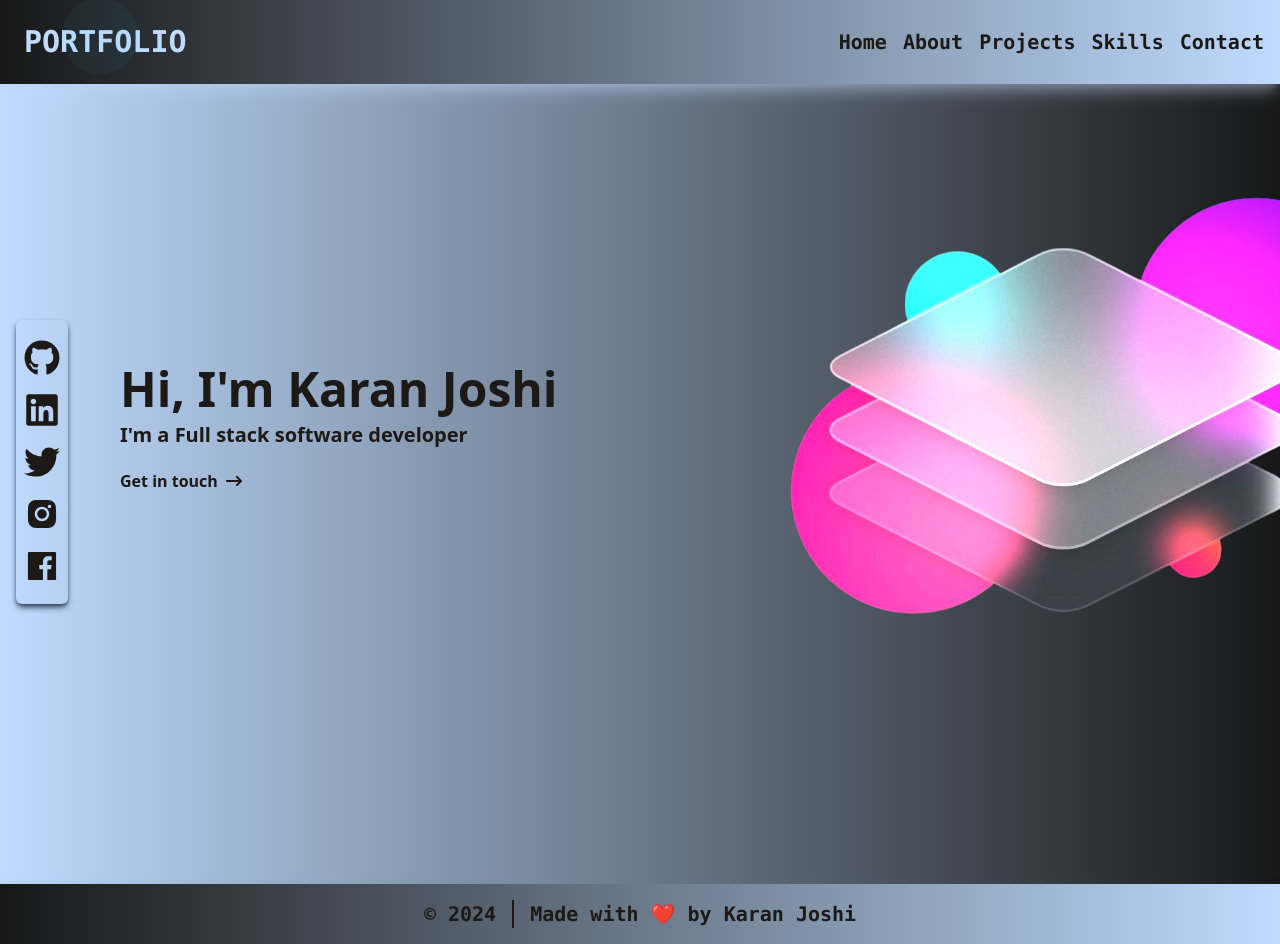
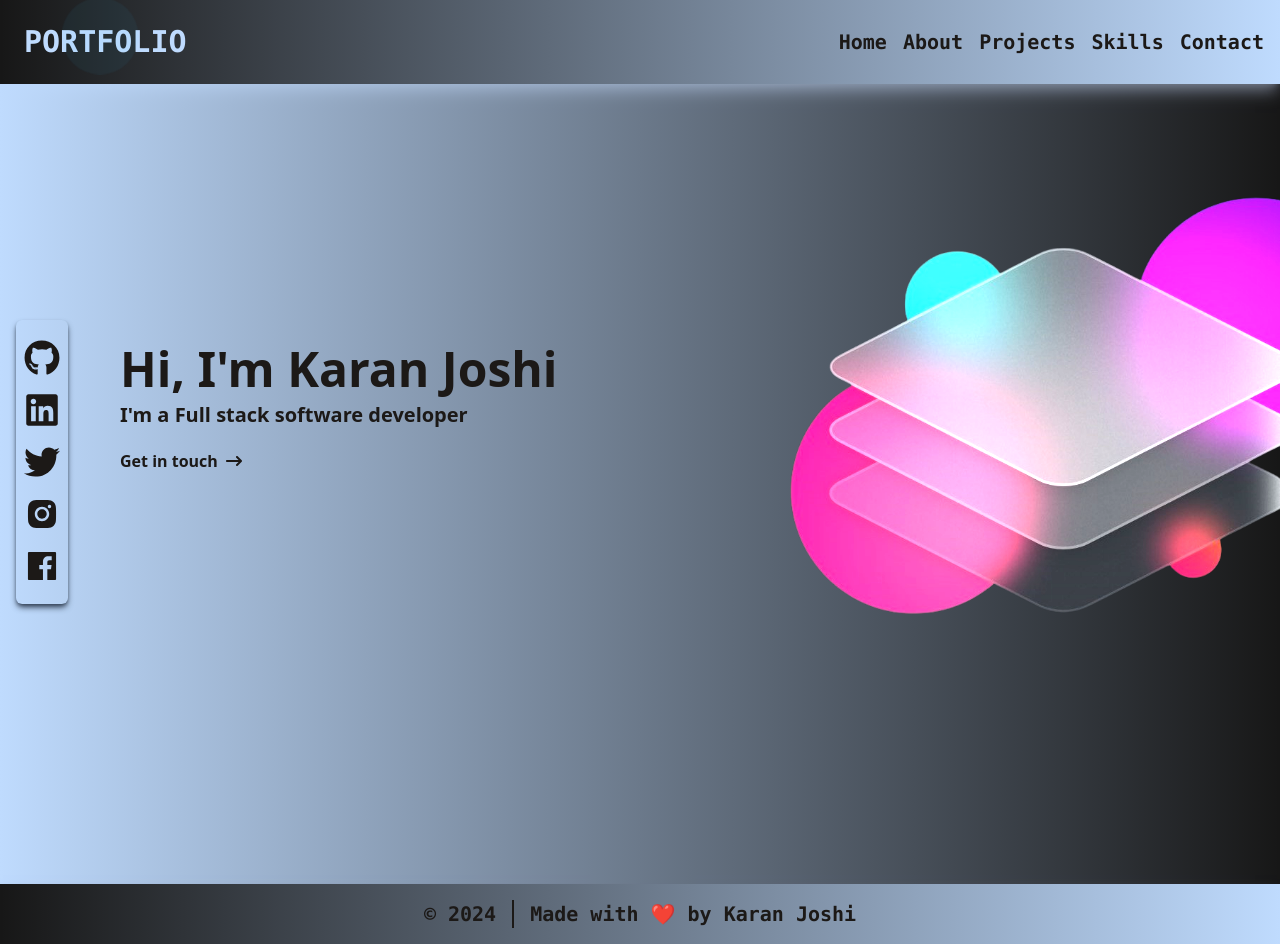
Before and after one commit to Karanjos/portfolio-website, a React (Vite) app: page / in a window 1280 px wide. Built offline with nearby package versions, Linux system fonts and the light colour scheme.

Commit message:
style: Adjust Hero component layout for better alignment

```diff
--- a/src/components/Hero.jsx
+++ b/src/components/Hero.jsx
@@ -6,7 +6,7 @@ const Hero = () => {
     <div className="w-full text-stone-900">
       <div className="flex justify-between items-center h-full gap-8 ">
         <div className="flex flex-col gap-4 md:px-10">
-          <div className="">
+          <div className="-mt-10">
             <h1 className="text-5xl font-semibold my-2">
               Hi, I&apos;m <span className="font-extrabold">Karan Joshi</span>
             </h1>
```
